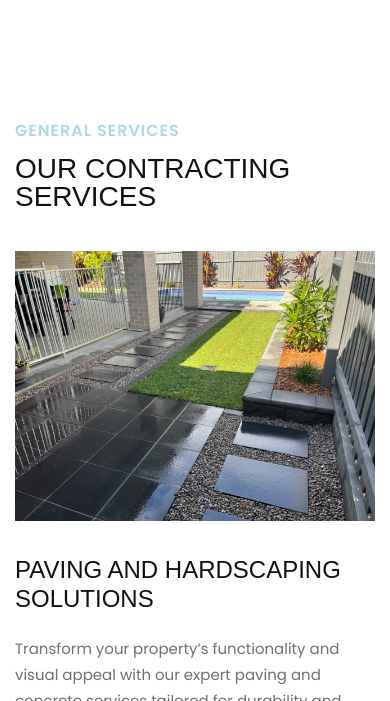
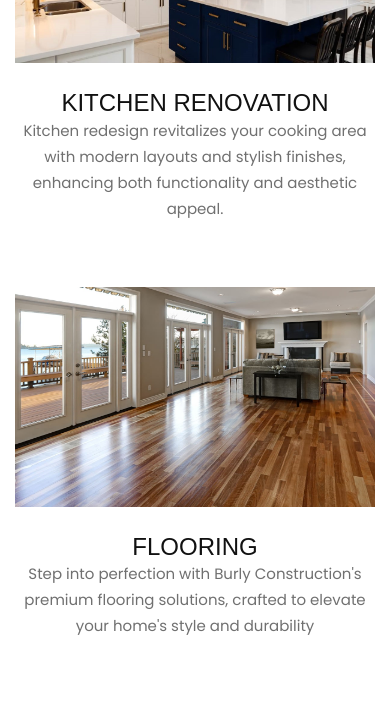
Before and after one commit to Aneela-Kiran/naafy-contracting, a Django app: page / in a window 390 px wide. Shown: the part 2422-3123 px from the top of the page. Run offline with Django 5.2, Linux system fonts and the light colour scheme; data comes from the database, SQL or seed files in the repository; some libraries are stand-ins or nearby versions; some web fonts are replaced.

Commit message:
Services section changed on home page

```diff
--- a/templates/home/index.html
+++ b/templates/home/index.html
@@ -67,8 +67,8 @@
     <!-- About Section End -->
 
     <!-- Project Section Begin -->
-    <section class="project">
-        <div class="container-fluid">
+    <section class="project spad">
+        <div class="container">
             <div class="row">
                 <div class="col-lg-12 text-center">
                     <div class="section-title">
@@ -78,18 +78,15 @@
                 </div>
             </div>
             <div class="row">
-                <div class="project__slider owl-carousel">
-                    {% for s in services %}
-                        <div class="col-lg-3">
-                            <div class="project__slider__item set-bg" data-setbg="{{ s.image.url }}">
-                                <div class="project__slider__item__hover">
-                                    <a href="{% url 'services:service-projects' s.slug %}"><span>{{ s.name }}</span></a>
-                                    <h5>{{ s.description }}</h5>
-                                </div>
-                            </div>
-                        </div>
-                    {% endfor %}
+                {% for s in services %}
+                <div class="col-lg-4 col-md-4 col-sm-4">
+                    <div class="project__item">
+                        <a href="{% url "services:service-projects" s.slug %}"><img width="300px" height="220px" src="{{s.image.url}}" alt=""></a>
+                        <h4><a href="{% url "services:service-projects" s.slug %}">{{s.name}}</a></h4>
+                        <p>{{s.description}}</p>
+                    </div>
                 </div>
+                {% endfor %}
             </div>
         </div>
     </section>
@@ -111,7 +108,7 @@
                 <div class="col-lg-3 col-md-6 col-sm-6">
                     <div class="services__item">
                         <div class="hover-effect">
-                            <img src="{{g.image.url}}" alt="">
+                            <img src="{{g.image.url}}" width="100px" height="150px" alt="">
                         </div>
                         <h4>{{g.title}}</h4>
                         <p>{{g.description}}</p>
--- a/templates/partials/base.html
+++ b/templates/partials/base.html
@@ -14,7 +14,7 @@
     <link href="https://fonts.googleapis.com/css2?family=Poppins:wght@300;400;500;600;700;800;900&display=swap"
     rel="stylesheet">
     <link href="https://fonts.googleapis.com/css2?family=Aldrich&display=swap" rel="stylesheet">
-    <link rel="icon" type="image/x-icon" href="{% static 'img/logo/new-logo.png' %}" />
+    <link rel="icon" type="image/x-icon" href="{% static 'img/logo/nc-logo.png' %}" />
 
     <!-- Add the Font Awesome CSS file -->
     <link rel="stylesheet" href="https://cdnjs.cloudflare.com/ajax/libs/font-awesome/6.0.0/css/all.min.css">
@@ -36,7 +36,7 @@
     <div class="offcanvas-menu-overlay"></div>
     <div class="offcanvas-menu-wrapper">
         <div class="offcanvas__logo">
-            <a href="{% url "home:home" %}"><img src="{% static 'img/logo/new-logo.png' %}" width="60px" alt=""></a>
+            <a href="{% url "home:home" %}"><img src="{% static 'img/logo/nc-logo.png' %}" width="80px" alt=""></a>
         </div>
         <div id="mobile-menu-wrap"></div>
         <div class="offcanvas__widget">
@@ -52,7 +52,7 @@
             <div class="row">
                 <div class="col-lg-3">
                     <div class="header__logo">
-                        <a href="{% url "home:home" %}"><img src="{% static 'img/logo/new-logo.png' %}" width="80px" alt=""></a>
+                        <a href="{% url "home:home" %}"><img src="{% static 'img/logo/nc-logo.png' %}" width="80px" alt=""></a>
                     </div>
                 </div>
                 <div class="col-lg-6">
@@ -112,7 +112,7 @@
                 <div class="col-lg-3 col-md-6 col-sm-6 stats-container">
                     <div class="footer__about">
                         <div class="footer__logo">
-                            <a href="{% url "home:home" %}"><img src="{% static 'img/logo/new-logo.png' %}" width="80px" alt=""></a>
+                            <a href="{% url "home:home" %}"><img src="{% static 'img/logo/nc-logo.png' %}" width="80px" alt=""></a>
                         </div>
                         <p>{{contact_details.office_location}}</p>
                         <ul>
--- a/templates/useradmin/base.html
+++ b/templates/useradmin/base.html
@@ -12,7 +12,7 @@
         <meta property="og:url" content="" />
         <meta property="og:image" content="" />
         <!-- Favicon -->
-        <link rel="icon" type="image/x-icon" href="{% static 'img/logo/new-logo.png' %}" />
+        <link rel="icon" type="image/x-icon" href="{% static 'img/logo/nc-logo.png' %}" />
         <!-- Template CSS -->
         <link href="{% static 'assets1/css/main.css' %}" rel="stylesheet" type="text/css" />
         <link rel="stylesheet" href="https://use.fontawesome.com/releases/v5.15.4/css/all.css" integrity="sha384-DyZ88mC6Up2uqS4h/KRgHuoeGwBcD4Ng9SiP4dIRy0EXTlnuz47vAwmeGwVChigm" crossorigin="anonymous">
@@ -27,7 +27,7 @@
         <aside class="navbar-aside" id="offcanvas_aside">
             <div class="d-flex justify-content-center align-items-center">
                 <a href="{% url 'home:home' %}" target="_blank" class="brand-wrap">
-                    <img src="{% static 'img/logo/new-logo.png' %}" class="logo mr-120 mt-3" width="60px" alt="Naafy Dashboard" />
+                    <img src="{% static 'img/logo/nc-logo.png' %}" class="logo mr-100 mt-3" width="60px" alt="Naafy Dashboard" />
                 </a>
                 <div class="mx-3">
                     <button class="btn btn-icon btn-aside-minimize">
```
Also changed, not shown: templates/partials/core.html (+4 -4 lines).
